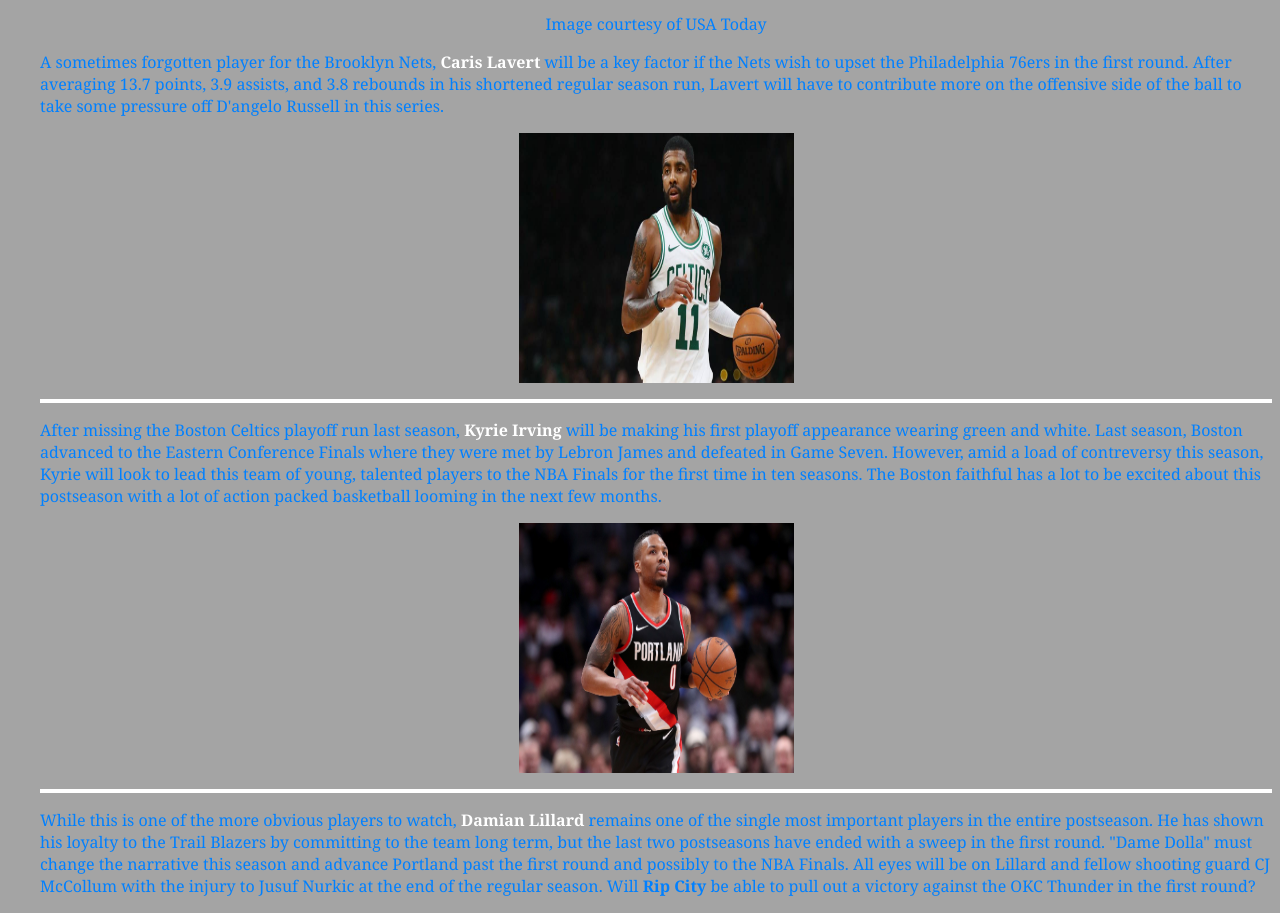
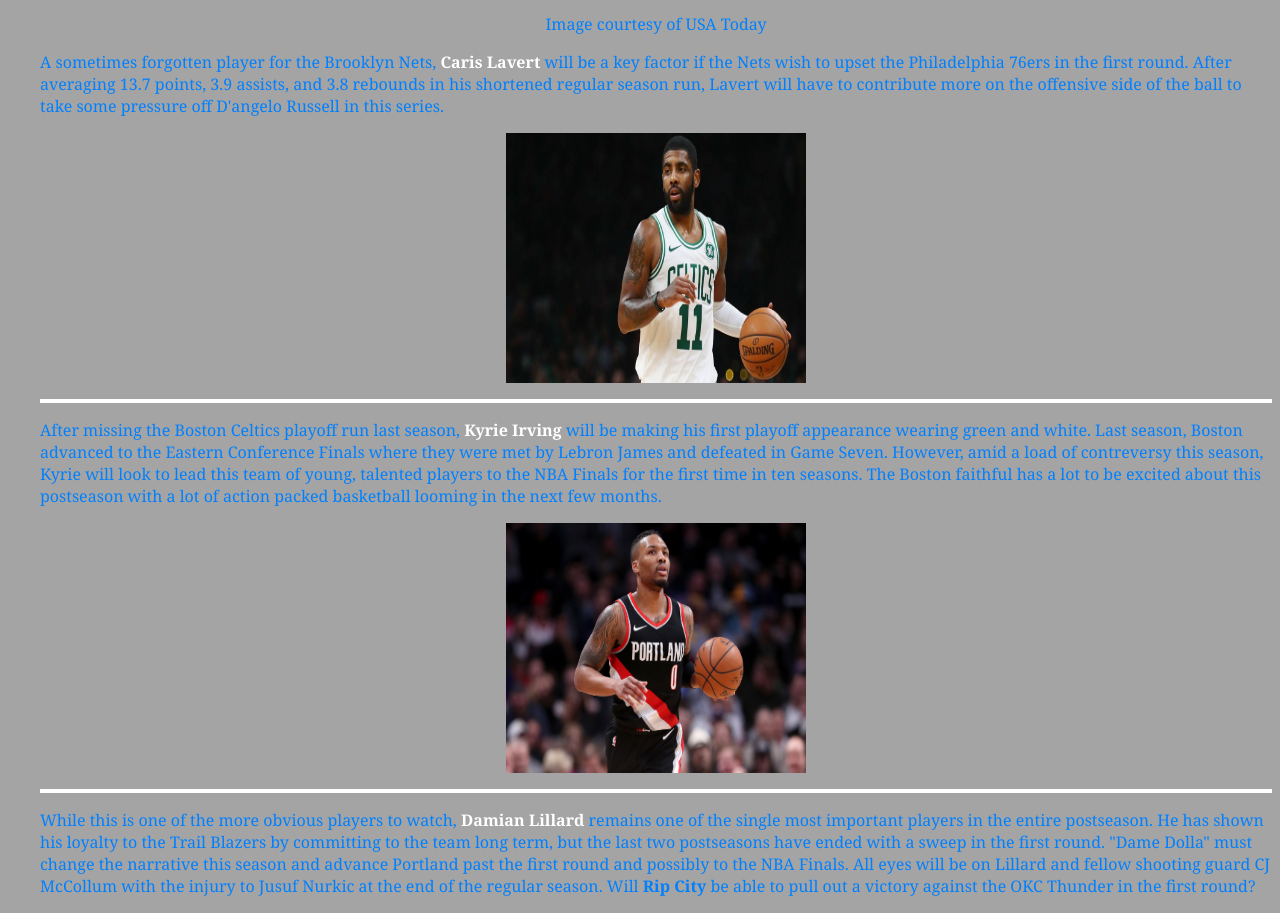
Before and after one commit to aaf52128/aaf52128.github.io, a plain HTML site: page index.html in a window 1280 px wide. Shown: the part 1002-1915 px from the top of the page. Drawn offline with Linux system fonts and the light colour scheme.

Commit message:
Update index.html

```diff
--- a/index.html
+++ b/index.html
@@ -122,7 +122,7 @@
     some pressure off D'angelo Russell in this series.
     </p>
 
-     <p><img src="KyrieIrving.jpeg" alt="Kyrie Irving" width="275" height="250"
+     <p><img src="KyrieIrving.jpeg" alt="Kyrie Irving" width="300" height="250"
      style="display:block;
      margin-left: auto; margin-right: auto;"></p>
 
@@ -140,7 +140,7 @@
      packed basketball looming in the next few months. </p>
 
 
-     <p><img src="DamianLillard.jpeg" alt="DamianLillard" width="275" height="250"
+     <p><img src="DamianLillard.jpeg" alt="DamianLillard" width="300" height="250"
      style="display:block;
      margin-left: auto; margin-right: auto;"></p>
 
```
